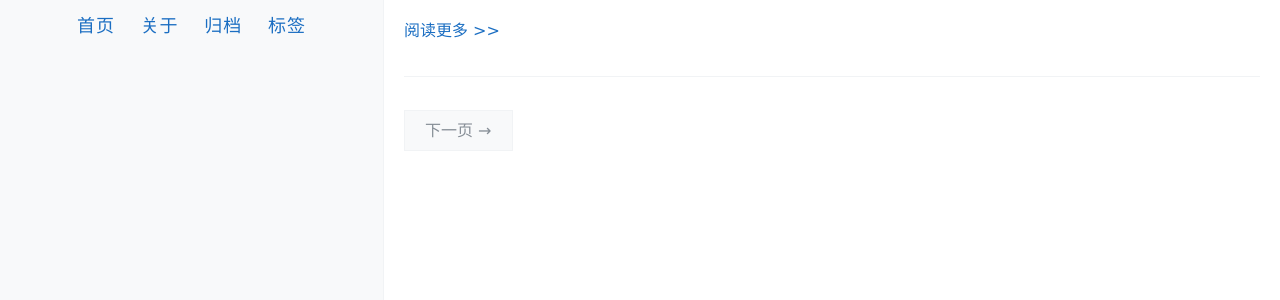
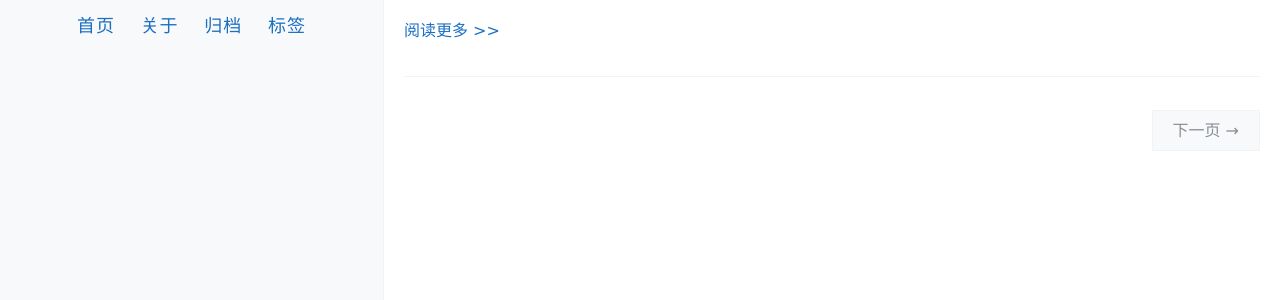
Before and after one commit to wmnhw/loffer, a Jekyll site: the page built from index.html, in a window 1280 px wide. Shown: the part 464-764 px from the top of the page. Built offline with Jekyll 4.4.1, drawn with Linux system fonts in a browser that asks for light colours; the list of posts is cut into pages by our own code.

Commit message:
Update index.html

```diff
--- a/index.html
+++ b/index.html
@@ -95,14 +95,14 @@ layout: default
 
 <div class="pagination">
   {% if paginator.previous_page %}
-    <span class="prev">
+    <span class="next">
       <a href="{{ site.baseurl }}{{ paginator.previous_page_path }}" class="prev">
         ← 上一页
       </a>
     </span>
   {% endif %}
   {% if paginator.next_page %}
-    <span class="next">
+    <span class="prev">
       <a href="{{ site.baseurl}}{{ paginator.next_page_path }}" class="next">
         下一页 →
       </a>
```
